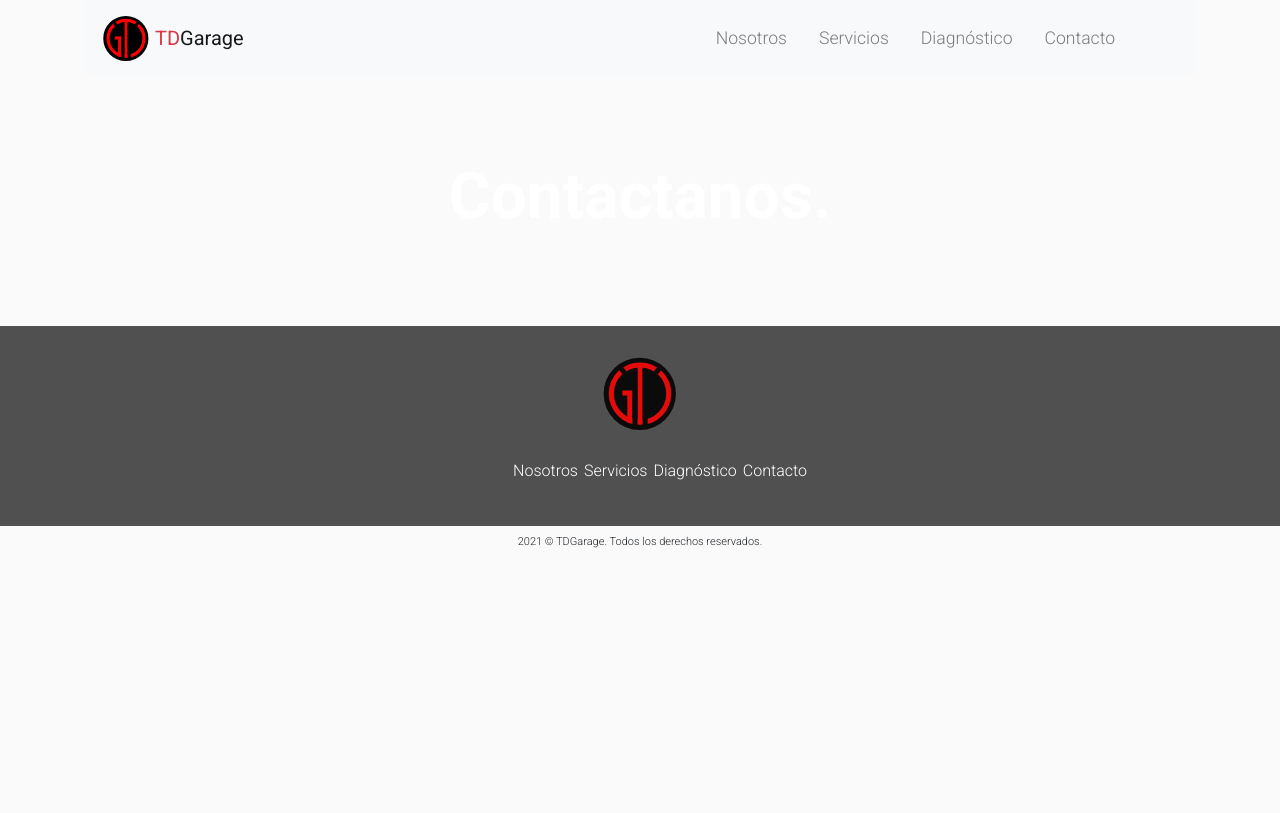
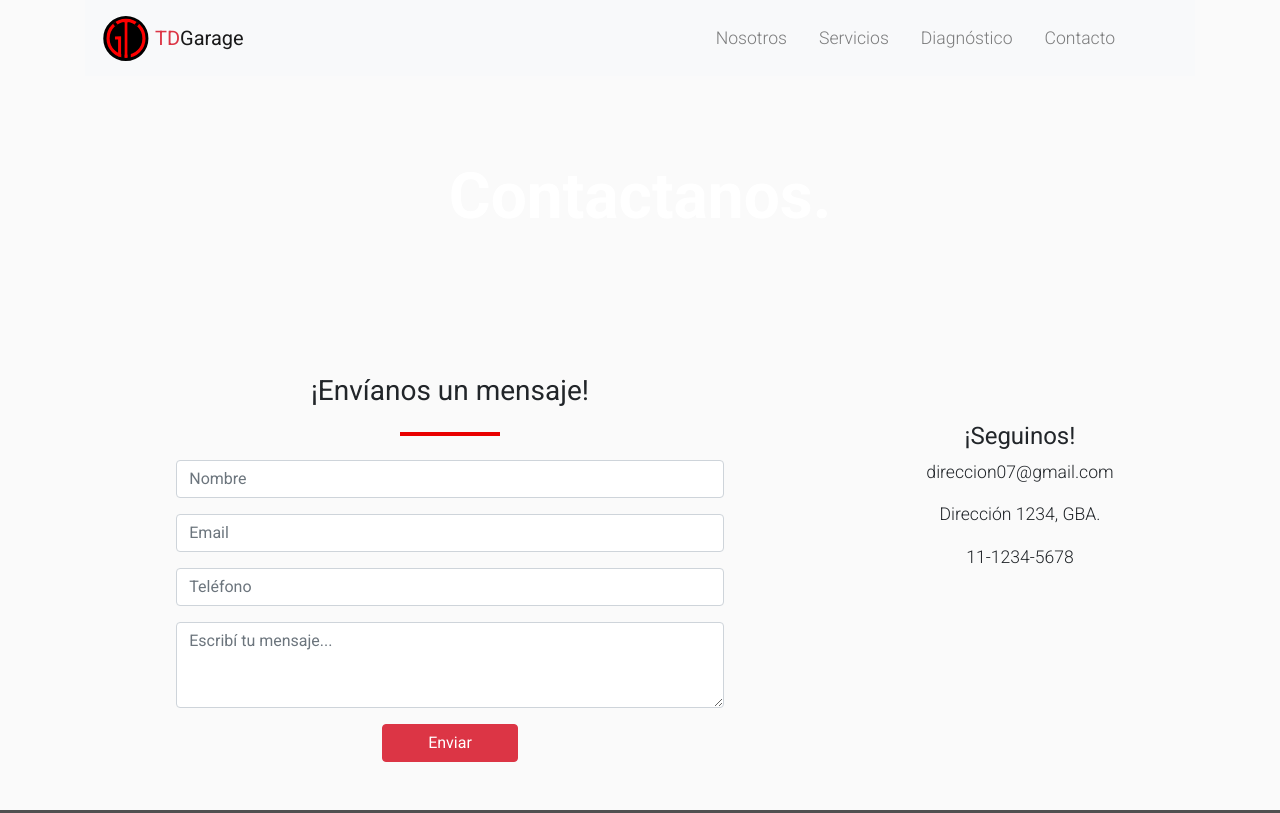
Before and after one commit to tomastd01/tdgarage, a plain HTML site: page pages/contacto.html in a window 1280 px wide. Shown: the top 813 px of the page. Drawn offline with nearby package versions, Linux system fonts and the light colour scheme.

Commit message:
nueva pagina de contacto con bootstrap

```diff
--- a/pages/contacto.html
+++ b/pages/contacto.html
@@ -4,7 +4,7 @@
   <meta charset="UTF-8">
   <meta http-equiv="X-UA-Compatible" content="IE=edge">
   <meta name="viewport" content="width=device-width, initial-scale=1.0">
-  <title>Boostrap</title>
+  <title>TDGarage</title>
 
   <link rel="stylesheet" href="https://cdn.jsdelivr.net/npm/bootstrap@4.6.1/dist/css/bootstrap.min.css" integrity="sha384-zCbKRCUGaJDkqS1kPbPd7TveP5iyJE0EjAuZQTgFLD2ylzuqKfdKlfG/eSrtxUkn" crossorigin="anonymous">
 
@@ -51,6 +51,39 @@
         </div>
     </section>
 
+    <section class="container py-5">
+        <div class="row">
+            <div class="col-md-8 d-flex flex-column align-items-center">
+                <h2 class="form_title text-center mb-4 h3">¡Envíanos un mensaje!</h2>
+                <div class="line mb-4"></div>
+                <form class="w-75 d-flex flex-column">
+                    <div class="form-group">
+                      <input type="text" class="form-control" id="formGroupExampleInput" placeholder="Nombre">
+                    </div>
+                    <div class="form-group">
+                      <input type="email" class="form-control" id="formGroupExampleInput2" placeholder="Email">
+                    </div>
+                    <div class="form-group">
+                        <input type="number" class="form-control" id="formGroupExampleInput2" placeholder="Teléfono">
+                    </div>
+                    <div class="form-group">
+                        <textarea class="form-control" id="exampleFormControlTextarea1" rows="3" placeholder="Escribí tu mensaje..."></textarea>
+                    </div>
+                    <button type="submit" class="btn btn-danger w-25 align-self-center">Enviar</button>
+                  </form>
+            </div>
+            <div class="col-md-4">
+                <div class="info text-center mt-5">
+                    <h3 class="h4">¡Seguinos!</h3>
+                    <p class="info__text">direccion07@gmail.com</p>
+                    <p class="info__text">Dirección 1234, GBA.</p>
+                    <p class="info__text">11-1234-5678</p>
+                </div>
+            </div>
+        </div>
+    </section>
+
+
     <footer>
         <section class="footer-container">
             <a class="footer-logo" href="../index.html">
```
